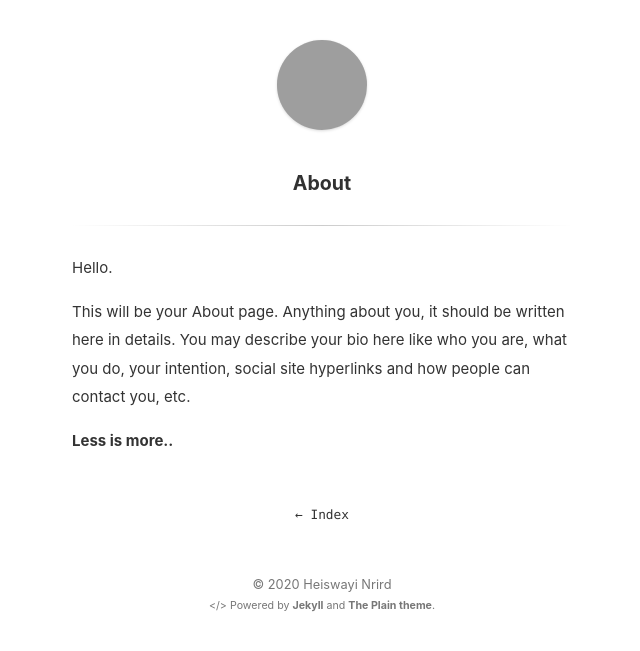
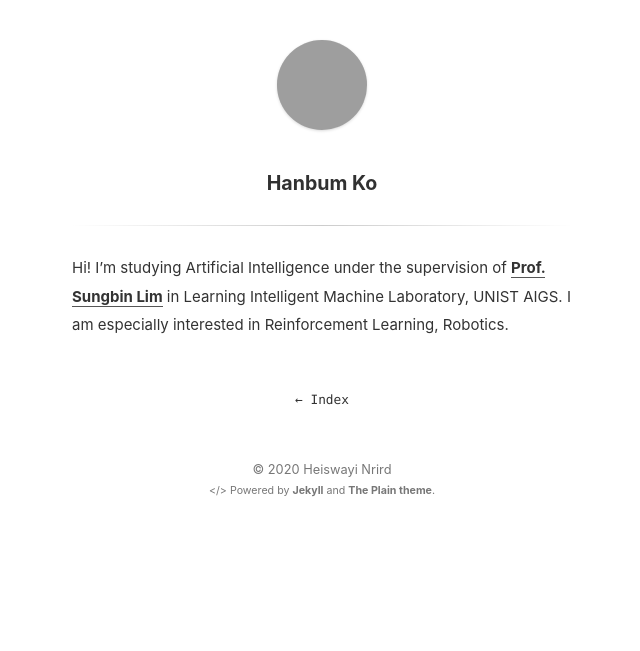
Before and after one commit to heiswayi/the-plain, a Jekyll site: the page built from about.md, in a window 1280 px wide, cut to the strip 0-651 px from the top of the page. Shown: the whole strip, without its empty margins (318-958 px from the left). Built offline with Jekyll 4.4.1, drawn with Linux system fonts in a browser that asks for light colours; grey boxes are pictures that could not be loaded.

Commit message:
Update about.md

```diff
--- a/about.md
+++ b/about.md
@@ -1,10 +1,6 @@
 ---
 layout: page
-title: About
+title: Hanbum Ko
 ---
 
-Hello.
-
-This will be your About page. Anything about you, it should be written here in details. You may describe your bio here like who you are, what you do, your intention, social site hyperlinks and how people can contact you, etc.
-
-**Less is more..**
+Hi! I'm studying Artificial Intelligence under the supervision of [**Prof. Sungbin Lim**](https://sites.google.com/view/sungbin/) in Learning Intelligent Machine Laboratory, UNIST AIGS. I am especially interested in Reinforcement Learning, Robotics.
```
